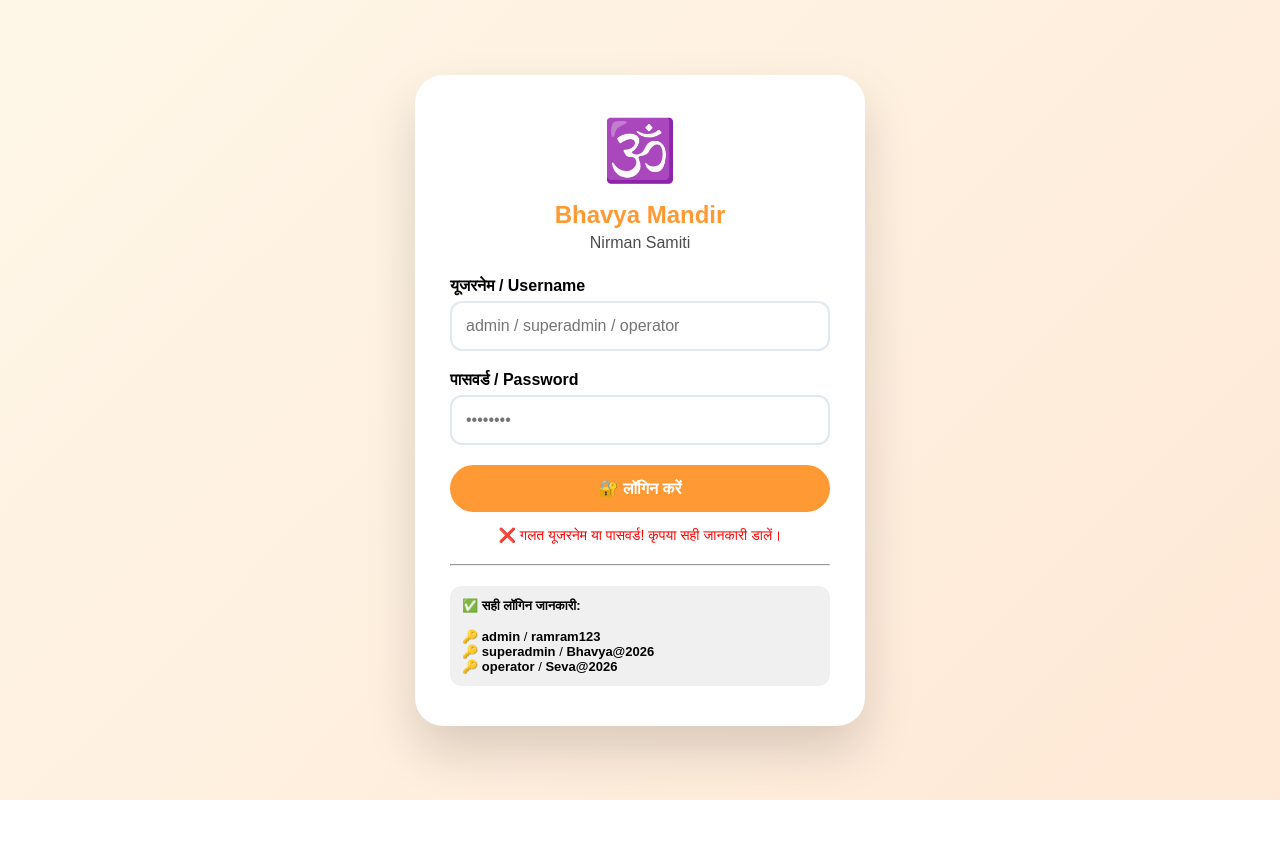
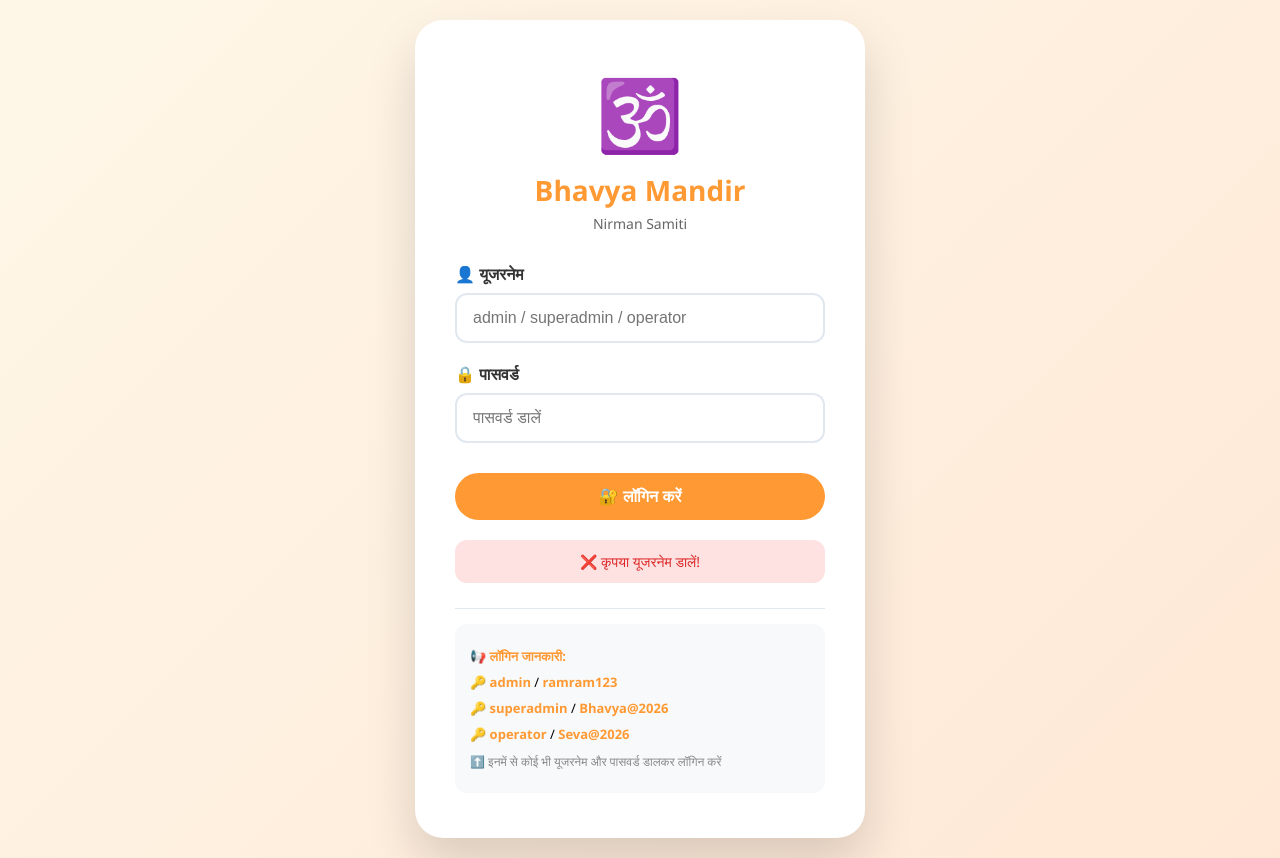
Before and after one commit to bhavyamandirasamiti-bit/Bhavya-mandir-nirmaan-samiti-management-System, a plain HTML site: page index.html in a window 1280 px wide. Both pictures are taken after a click on the button "🔐 लॉगिन करें". Before the commit the page ends 800 px from the top, so only its background shows below. Drawn offline with Linux system fonts and the light colour scheme.

Commit message:
Update index.html
N

```diff
--- a/index.html
+++ b/index.html
@@ -3,11 +3,15 @@
 <head>
     <meta charset="UTF-8">
     <meta name="viewport" content="width=device-width, initial-scale=1.0">
-    <title>🔐 Login Test - Bhavya Mandir</title>
+    <title>🔐 Bhavya Mandir - Login</title>
     <style>
-        * { margin: 0; padding: 0; box-sizing: border-box; }
+        * {
+            margin: 0;
+            padding: 0;
+            box-sizing: border-box;
+        }
         body {
-            font-family: 'Poppins', sans-serif;
+            font-family: 'Segoe UI', Tahoma, Geneva, Verdana, sans-serif;
             background: linear-gradient(135deg, #fef7e8, #ffe8d6);
             min-height: 100vh;
             display: flex;
@@ -17,24 +21,50 @@
         .login-card {
             background: white;
             border-radius: 28px;
-            padding: 40px 35px;
+            padding: 45px 40px;
             max-width: 450px;
             width: 90%;
             margin: 20px;
             box-shadow: 0 25px 50px rgba(0,0,0,0.15);
             text-align: center;
         }
-        h2 { color: #FF9933; margin: 15px 0 5px; }
-        .form-group { margin-bottom: 20px; text-align: left; }
-        label { display: block; margin-bottom: 6px; font-weight: 600; }
+        .logo {
+            font-size: 70px;
+            margin-bottom: 10px;
+        }
+        h2 {
+            color: #FF9933;
+            font-size: 28px;
+            margin-bottom: 5px;
+        }
+        .subtitle {
+            color: #666;
+            margin-bottom: 30px;
+            font-size: 14px;
+        }
+        .form-group {
+            margin-bottom: 20px;
+            text-align: left;
+        }
+        label {
+            display: block;
+            margin-bottom: 8px;
+            font-weight: 600;
+            color: #333;
+        }
         input {
             width: 100%;
-            padding: 14px;
+            padding: 14px 16px;
             border: 2px solid #e2e8f0;
             border-radius: 12px;
             font-size: 16px;
+            transition: all 0.3s;
         }
-        input:focus { outline: none; border-color: #FF9933; }
+        input:focus {
+            outline: none;
+            border-color: #FF9933;
+            box-shadow: 0 0 0 3px rgba(255,153,51,0.1);
+        }
         button {
             width: 100%;
             padding: 14px;
@@ -45,80 +75,161 @@
             font-size: 16px;
             font-weight: 600;
             cursor: pointer;
+            transition: all 0.3s;
+            margin-top: 10px;
         }
-        button:hover { background: #e67e22; }
-        .error { color: red; margin-top: 15px; font-size: 14px; }
-        .success { color: green; margin-top: 15px; font-size: 14px; }
-        hr { margin: 20px 0; }
+        button:hover {
+            background: #e67e22;
+            transform: scale(0.98);
+        }
+        .message {
+            margin-top: 20px;
+            padding: 12px;
+            border-radius: 12px;
+            font-size: 14px;
+            display: none;
+        }
+        .message.error {
+            background: #fee2e2;
+            color: #dc2626;
+            display: block;
+        }
+        .message.success {
+            background: #d1fae5;
+            color: #059669;
+            display: block;
+        }
+        hr {
+            margin: 25px 0 15px;
+            border: none;
+            border-top: 1px solid #e2e8f0;
+        }
+        .info-box {
+            text-align: left;
+            background: #f8f9fa;
+            padding: 15px;
+            border-radius: 12px;
+            margin-top: 15px;
+        }
+        .info-box p {
+            margin: 8px 0;
+            font-size: 13px;
+        }
+        .info-box strong {
+            color: #FF9933;
+        }
     </style>
 </head>
 <body>
     <div class="login-card">
-        <div style="font-size: 60px;">🕉️</div>
+        <div class="logo">🕉️</div>
         <h2>Bhavya Mandir</h2>
-        <p style="opacity: 0.7; margin-bottom: 25px;">Nirman Samiti</p>
+        <div class="subtitle">Nirman Samiti</div>
 
         <div class="form-group">
-            <label>यूजरनेम / Username</label>
+            <label>👤 यूजरनेम</label>
             <input type="text" id="username" placeholder="admin / superadmin / operator">
         </div>
         <div class="form-group">
-            <label>पासवर्ड / Password</label>
-            <input type="password" id="password" placeholder="••••••••">
+            <label>🔒 पासवर्ड</label>
+            <input type="password" id="password" placeholder="पासवर्ड डालें">
         </div>
+
         <button onclick="doLogin()">🔐 लॉगिन करें</button>
 
-        <div id="message" class="error"></div>
+        <div id="message" class="message"></div>
 
         <hr>
-        <div style="text-align: left; font-size: 13px; background: #f0f0f0; padding: 12px; border-radius: 12px;">
-            <strong>✅ सही लॉगिन जानकारी:</strong><br><br>
-            🔑 <strong>admin</strong> / <strong>ramram123</strong><br>
-            🔑 <strong>superadmin</strong> / <strong>Bhavya@2026</strong><br>
-            🔑 <strong>operator</strong> / <strong>Seva@2026</strong>
+
+        <div class="info-box">
+            <p><strong>📢 लॉगिन जानकारी:</strong></p>
+            <p>🔑 <strong>admin</strong> / <strong>ramram123</strong></p>
+            <p>🔑 <strong>superadmin</strong> / <strong>Bhavya@2026</strong></p>
+            <p>🔑 <strong>operator</strong> / <strong>Seva@2026</strong></p>
+            <p style="margin-top: 10px; font-size: 12px; color: #888;">⬆️ इनमें से कोई भी यूजरनेम और पासवर्ड डालकर लॉगिन करें</p>
         </div>
     </div>
 
     <script>
         // ==================== USERS DATABASE ====================
-        const users = [
+        const USERS = [
             { username: "superadmin", password: "Bhavya@2026", role: "super_admin", name: "राजेंद्र यादव" },
             { username: "admin", password: "ramram123", role: "admin", name: "अरविंद सिंह यादव" },
             { username: "operator", password: "Seva@2026", role: "operator", name: "ऑपरेटर" }
         ];
 
         function doLogin() {
+            // Get values
             const username = document.getElementById("username").value.trim();
             const password = document.getElementById("password").value;
             const messageDiv = document.getElementById("message");
 
+            // Validation
+            if (username === "") {
+                messageDiv.className = "message error";
+                messageDiv.innerHTML = "❌ कृपया यूजरनेम डालें!";
+                return;
+            }
+
+            if (password === "") {
+                messageDiv.className = "message error";
+                messageDiv.innerHTML = "❌ कृपया पासवर्ड डालें!";
+                return;
+            }
+
             // Find user
-            const user = users.find(u => u.username === username && u.password === password);
+            let foundUser = null;
+            for (let i = 0; i < USERS.length; i++) {
+                if (USERS[i].username === username && USERS[i].password === password) {
+                    foundUser = USERS[i];
+                    break;
+                }
+            }
 
-            if (user) {
-                messageDiv.style.color = "green";
-                messageDiv.innerHTML = `✅ लॉगिन सफल! स्वागत है ${user.name} (${user.role})<br>अब पूरा ऐप लोड होगा...`;
+            // Check result
+            if (foundUser) {
+                messageDiv.className = "message success";
+                messageDiv.innerHTML = `✅ लॉगिन सफल! स्वागत है ${foundUser.name}<br>रोल: ${foundUser.role}<br><br>अब पूरा ऐप लोड होगा...`;
 
                 // Save to session
-                sessionStorage.setItem("testUser", JSON.stringify(user));
+                sessionStorage.setItem("currentUser", JSON.stringify(foundUser));
 
-                // Show success and redirect after 2 seconds
-                setTimeout(() => {
-                    alert("लॉगिन सफल! अब पूरा ऐप खुलेगा।\n\nआपका यूजर: " + user.username + "\nरोल: " + user.role);
-                    // Here you can redirect to main app or show main content
-                    document.body.innerHTML = `<div style="text-align:center; padding:50px;"><h1>✅ लॉगिन सफल!</h1><p>आपका यूजर: ${user.username}</p><p>रोल: ${user.role}</p><button onclick="location.reload()">लॉगआउट करें</button></div>`;
+                // Show dashboard after 1 second
+                setTimeout(function() {
+                    showDashboard(foundUser);
                 }, 1000);
             } else {
-                messageDiv.style.color = "red";
-                messageDiv.innerHTML = "❌ गलत यूजरनेम या पासवर्ड! कृपया सही जानकारी डालें।";
+                messageDiv.className = "message error";
+                messageDiv.innerHTML = "❌ गलत यूजरनेम या पासवर्ड!<br>कृपया सही जानकारी डालें।";
             }
         }
 
+        function showDashboard(user) {
+            // Clear login screen and show dashboard
+            document.body.innerHTML = `
+                <div style="max-width: 800px; margin: 50px auto; padding: 30px; background: white; border-radius: 24px; text-align: center; box-shadow: 0 10px 30px rgba(0,0,0,0.1);">
+                    <div style="font-size: 60px;">🕉️</div>
+                    <h1 style="color: #FF9933;">Bhavya Mandir Nirman Samiti</h1>
+                    <hr style="margin: 20px 0;">
+                    <h2>✅ लॉगिन सफल!</h2>
+                    <p style="font-size: 18px; margin: 20px 0;">स्वागत है, <strong>${user.name}</strong></p>
+                    <p>📌 यूजरनेम: ${user.username}</p>
+                    <p>📌 रोल: ${user.role === 'super_admin' ? '🇮🇳 सुपर एडमिन' : (user.role === 'admin' ? '👑 एडमिन' : '🔧 ऑपरेटर')}</p>
+                    <button onclick="logout()" style="margin-top: 30px; padding: 12px 30px; background: #FF9933; color: white; border: none; border-radius: 40px; font-size: 16px; cursor: pointer;">🚪 लॉगआउट करें</button>
+                </div>
+            `;
+        }
+
+        function logout() {
+            sessionStorage.removeItem("currentUser");
+            location.reload();
+        }
+
         // Check if already logged in
-        const savedUser = sessionStorage.getItem("testUser");
+        const savedUser = sessionStorage.getItem("currentUser");
         if (savedUser) {
             const user = JSON.parse(savedUser);
-            document.body.innerHTML = `<div style="text-align:center; padding:50px;"><h1>✅ आप पहले से लॉगिन हैं!</h1><p>यूजर: ${user.username}</p><p>रोल: ${user.role}</p><button onclick="sessionStorage.clear(); location.reload()">लॉगआउट करें</button></div>`;
+            showDashboard(user);
         }
     </script>
 </body>
```
